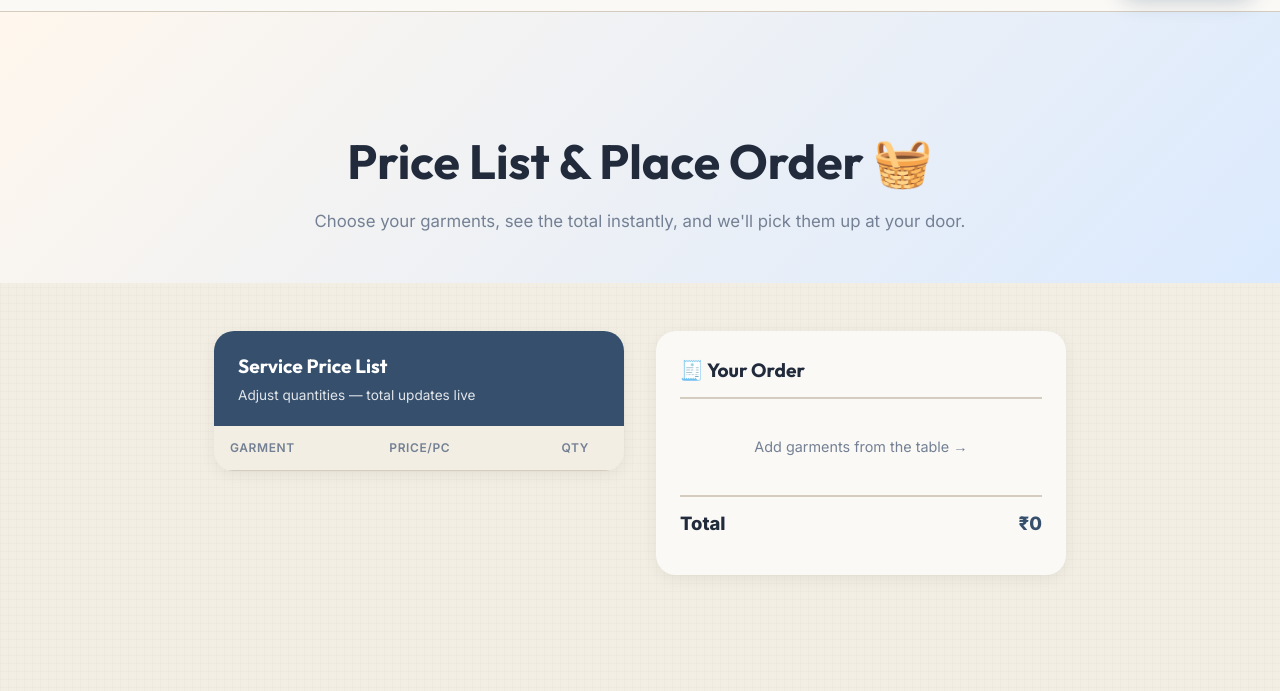
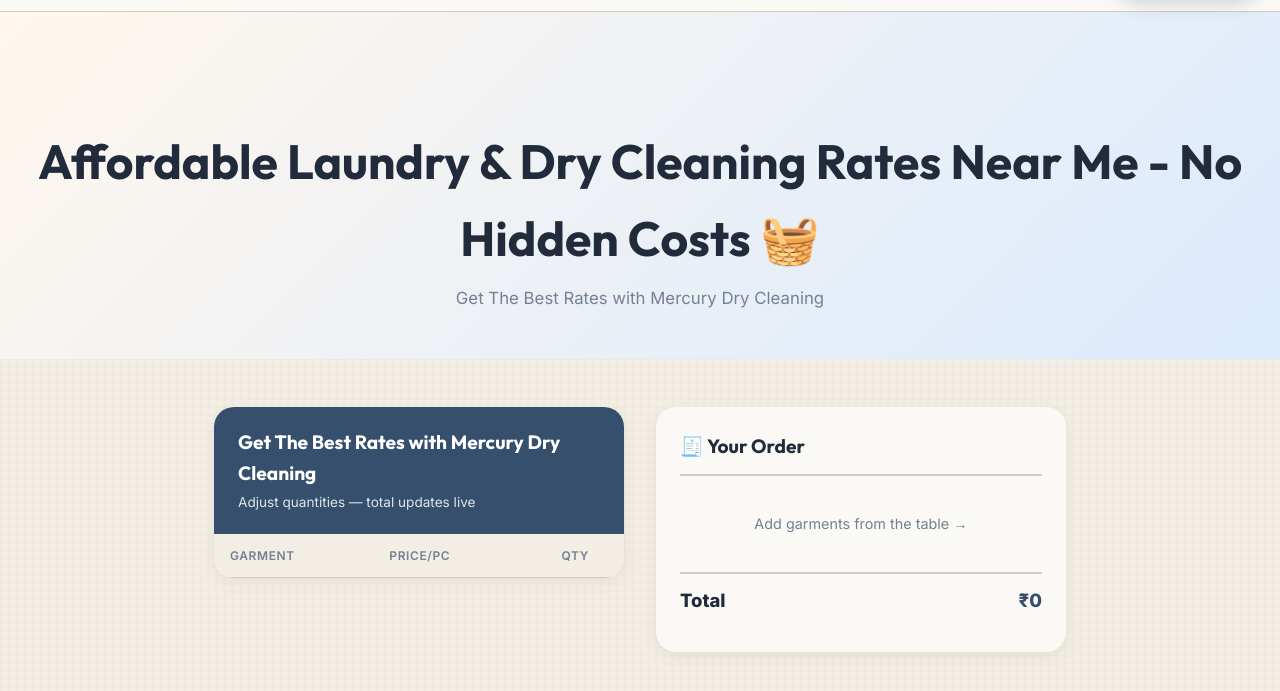
Before and after one commit to Ashutosh0606405/mercury-dry-cleaners, a website with bundled scripts: page public/order.html in a window 1280 px wide. Shown: the part 57-748 px from the top of the page. Built offline with nearby package versions, Linux system fonts and the light colour scheme; no server answers.

Commit message:
Update pricing page hero title and service table header with marketing slogans

```diff
--- a/public/order.html
+++ b/public/order.html
@@ -294,8 +294,8 @@
 
   <!-- ===== HERO ===== -->
   <section class="order-hero">
-    <h1>Price List & Place Order 🧺</h1>
-    <p>Choose your garments, see the total instantly, and we'll pick them up at your door.</p>
+    <h1>Affordable Laundry & Dry Cleaning Rates Near Me - No Hidden Costs 🧺</h1>
+    <p>Get The Best Rates with Mercury Dry Cleaning</p>
   </section>
 
   <!-- ===== MAIN ===== -->
@@ -304,7 +304,7 @@
     <!-- LEFT: Price Table -->
     <div class="price-card reveal">
       <div class="price-card-header">
-        <h2>Service Price List</h2>
+        <h2>Get The Best Rates with Mercury Dry Cleaning</h2>
         <p>Adjust quantities — total updates live</p>
       </div>
       <table class="price-table" id="priceTable">
```
